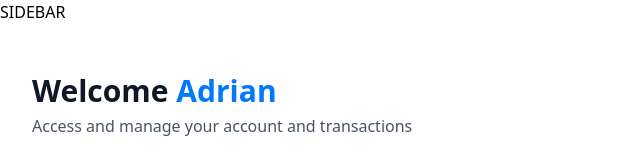
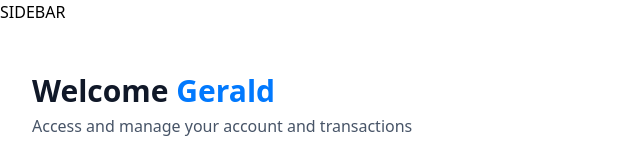
Before and after one commit to GwMamba/ginkoGo, a Next.js app: page / in a window 1280 px wide. Shown: the top 161 px of the page, without its empty margins (0-640 px from the left). Built offline with nearby package versions, Linux system fonts and the light colour scheme.

Commit message:
implement headerbox correction

```diff
--- a/app/(root)/page.tsx
+++ b/app/(root)/page.tsx
@@ -2,7 +2,7 @@ import HeaderBox from '@/components/ui/HeaderBox';
 import React from 'react'
 
 const Home = () => {
-  const loggedIn = { firstName: "Adrian" };
+  const loggedIn = { firstName: "Gerald" };
 
 
   return (
```
